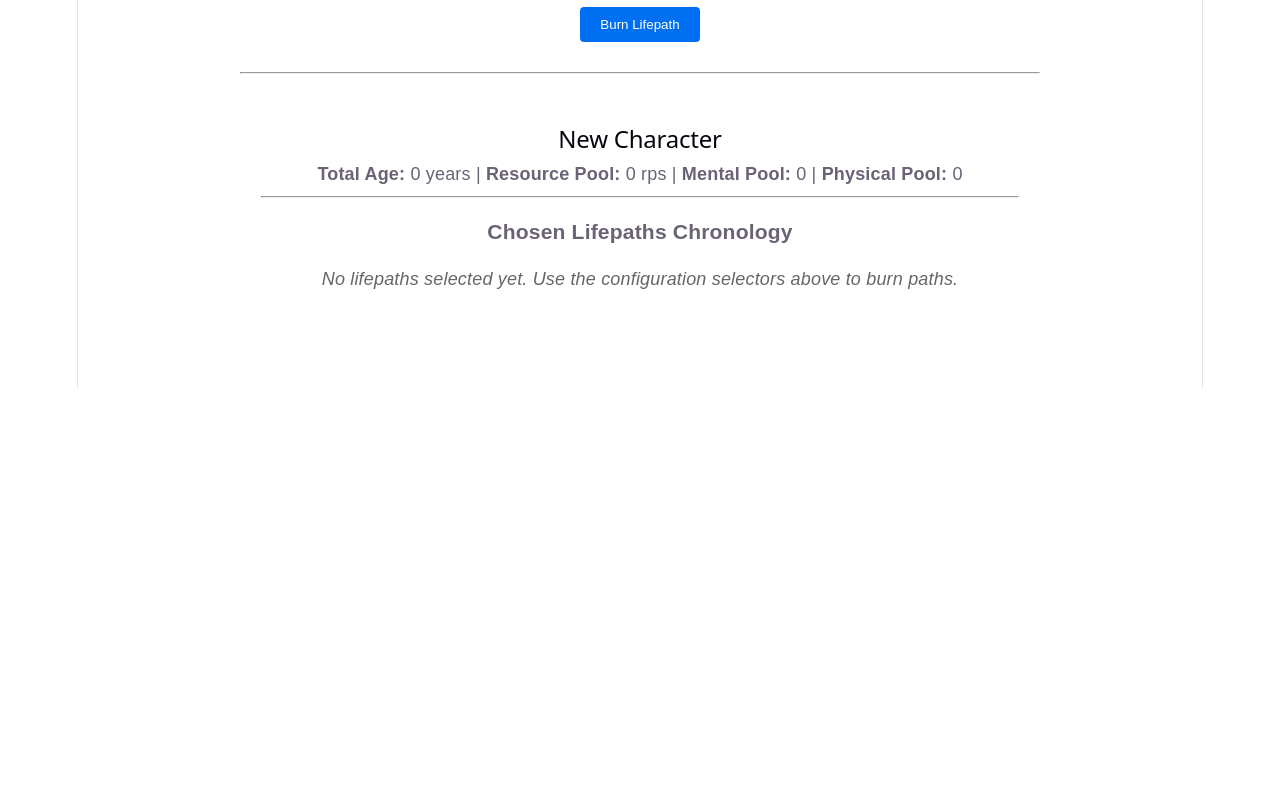
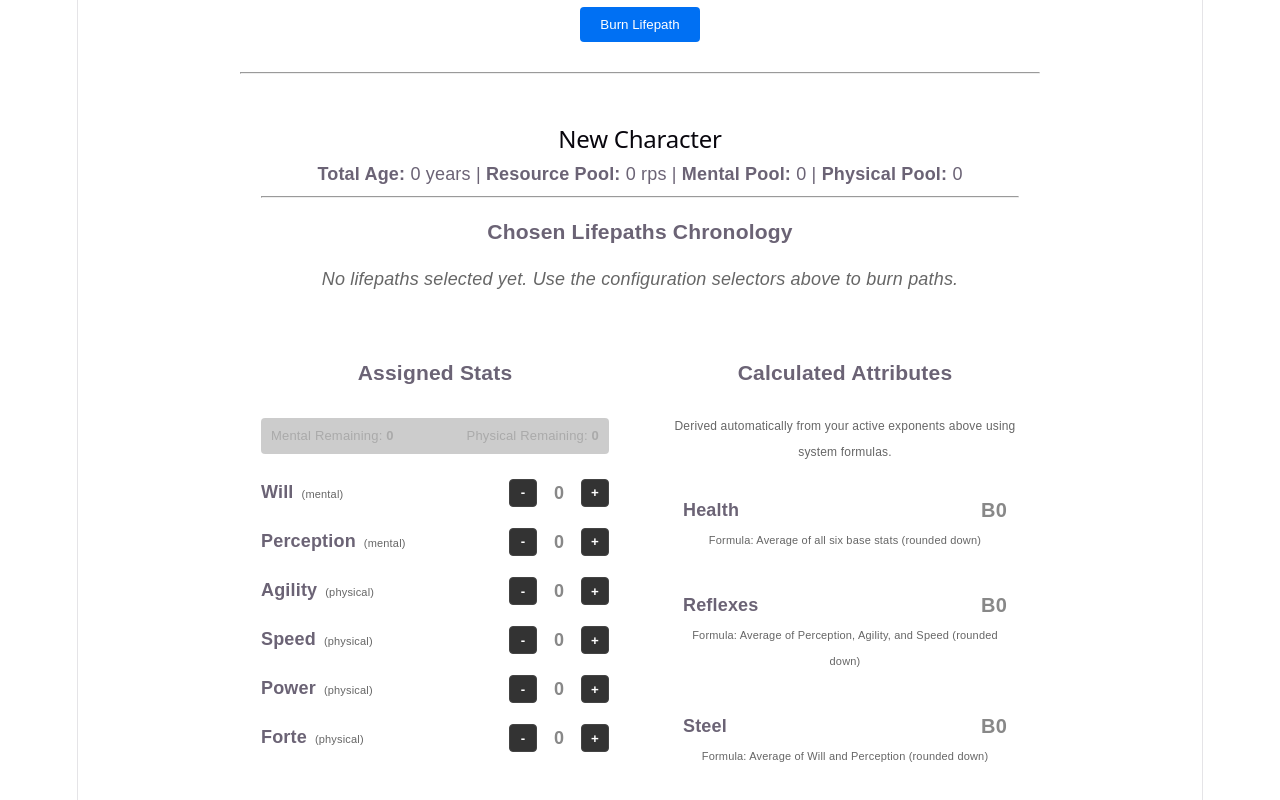
Before and after one commit to AdamChandler958/wheel-burner, a React (Vite) app in the folder web-app/: page / in a window 1280 px wide. Shown: the part 412-1212 px from the top of the page. Before the commit the page ends 800 px from the top, so only its background shows below. Built offline with nearby package versions, Linux system fonts and the light colour scheme.

Commit message:
Feat: Added attribute section

```diff
--- a/web-app/src/App.jsx
+++ b/web-app/src/App.jsx
@@ -13,7 +13,15 @@ function App() {
 
   const [character, setCharacter] = useState({
     name: "New Character",
-    chosenLifepaths: []
+    chosenLifepaths: [],
+    assignedStats: {
+      will: 0,
+      perception: 0,
+      agility: 0,
+      speed: 0,
+      power: 0,
+      forte: 0
+    }
   });
 
   useEffect(() => {
@@ -129,6 +137,25 @@ function App() {
     }));
   };
 
+  const adjustStatValue = (statName, direction, poolType) => {
+    const currentVal = character.assignedStats[statName];
+    const poolRemaining = poolType === 'mental' ? remainingMental : remainingPhysical;
+
+    if (direction === 'dec' && currentVal <= 0) return;
+
+    if (direction === 'inc' && poolRemaining <= 0) return;
+
+    const modifier = direction === 'inc' ? 1 : -1;
+
+    setCharacter(prev => ({
+      ...prev,
+      assignedStats: {
+        ...prev.assignedStats,
+        [statName]: currentVal + modifier
+      }
+    }));
+  };
+
   if (loading) return <div style={{ padding: '20px' }}>Loading Master Ruleset Assets...</div>;
   if (!rules || !rules.lifepaths) return <div style={{ padding: '20px' }}>Error: Data compilation missing or malformed.</div>;
 
@@ -200,6 +227,22 @@ function App() {
 
   const finalMentalPool = baseMentalPool + lifepathMentalMod;
   const finalPhysicalPool = basePhysicalPool + lifepathPhysicalMod;
+
+  const stats = character.assignedStats;
+
+  const spentMental = stats.will + stats.perception;
+  const remainingMental = finalMentalPool - spentMental;
+
+  const spentPhysical = stats.agility + stats.speed + stats.power + stats.forte;
+  const remainingPhysical = finalPhysicalPool - spentPhysical;
+
+  const healthSum = stats.will + stats.perception + stats.agility + stats.speed + stats.power + stats.forte;
+  const calculatedHealth = healthSum > 0 ? Math.floor(healthSum / 6) : 0;
+
+  const reflexesSum = stats.perception + stats.agility + stats.speed;
+  const calculatedReflexes = reflexesSum > 0 ? Math.floor(reflexesSum / 3) : 0;
+
+  const calculatedSteel = stats.will > 0 ? Math.floor((stats.will + stats.perception) / 2) : 0;
 
   return (
     <div style={{ maxWidth: '800px', margin: '0 auto', padding: '20px', fontFamily: 'sans-serif' }}>
@@ -341,6 +384,106 @@ function App() {
             </ol>
           )}
       </div>
+      <div style={{
+        display: 'grid',
+        gridTemplateColumns: '1fr 1fr',
+        gap: '20px',
+        marginTop: '25px',
+        marginBottom: '30px'
+      }}>
+
+        <div style={{ backgroundColor: 'rgba(255,255,255,0.02)', border: '1px solid rgba(255,255,255,0.1)', padding: '20px', borderRadius: '8px' }}>
+          <h3 style={{ marginTop: 0, borderBottom: '1px solid rgba(255,255,255,0.1)', paddingBottom: '10px' }}>
+            Assigned Stats
+          </h3>
+
+          <div style={{ display: 'flex', justifyContent: 'space-between', fontSize: '13px', marginBottom: '15px', padding: '5px 10px', backgroundColor: 'rgba(0,0,0,0.2)', borderRadius: '4px' }}>
+            <span style={{ color: remainingMental < 0 ? '#ff4d4d' : '#aaa' }}>
+              Mental Remaining: <strong>{remainingMental}</strong>
+            </span>
+            <span style={{ color: remainingPhysical < 0 ? '#ff4d4d' : '#aaa' }}>
+              Physical Remaining: <strong>{remainingPhysical}</strong>
+            </span>
+          </div>
+
+          {[
+            { key: 'will', name: 'Will', type: 'mental' },
+            { key: 'perception', name: 'Perception', type: 'mental' },
+            { key: 'agility', name: 'Agility', type: 'physical' },
+            { key: 'speed', name: 'Speed', type: 'physical' },
+            { key: 'power', name: 'Power', type: 'physical' },
+            { key: 'forte', name: 'Forte', type: 'physical' }
+          ].map(stat => (
+            <div key={stat.key} style={{ display: 'flex', alignItems: 'center', justifyContent: 'space-between', padding: '10px 0', borderBottom: '1px solid rgba(255,255,255,0.05)' }}>
+              <div>
+                <strong style={{ textTransform: 'capitalize' }}>{stat.name}</strong>
+                <span style={{ fontSize: '11px', color: '#666', marginLeft: '8px' }}>({stat.type})</span>
+              </div>
+
+              <div style={{ display: 'flex', alignItems: 'center', gap: '12px' }}>
+                <button
+                  onClick={() => adjustStatValue(stat.key, 'dec', stat.type)}
+                  style={{ width: '28px', height: '28px', fontWeight: 'bold', cursor: 'pointer', borderRadius: '4px', border: '1px solid #444', backgroundColor: '#333', color: '#fff' }}
+                >
+                  -
+                </button>
+                <span style={{ fontSize: '18px', fontWeight: 'bold', minWidth: '20px', textAlign: 'center', color:  '#888'}}>
+                  {character.assignedStats[stat.key]}
+                </span>
+                <button
+                  onClick={() => adjustStatValue(stat.key, 'inc', stat.type)}
+                  style={{ width: '28px', height: '28px', fontWeight: 'bold', cursor: 'pointer', borderRadius: '4px', border: '1px solid #444', backgroundColor: '#333', color: '#fff' }}
+                >
+                  +
+                </button>
+              </div>
+            </div>
+          ))}
+        </div>
+
+        <div style={{ backgroundColor: 'rgba(255,255,255,0.02)', border: '1px solid rgba(255,255,255,0.1)', padding: '20px', borderRadius: '8px' }}>
+          <h3 style={{ marginTop: 0, borderBottom: '1px solid rgba(255,255,255,0.1)', paddingBottom: '10px' }}>
+            Calculated Attributes
+          </h3>
+          <p style={{ fontSize: '12px', color: '#666', marginTop: '-5px', marginBottom: '20px' }}>
+            Derived automatically from your active exponents above using system formulas.
+          </p>
+
+          <div style={{ display: 'flex', flexDirection: 'column', gap: '15px' }}>
+
+            <div style={{ padding: '12px', backgroundColor: 'rgba(255,255,255,0.03)'}}>
+              <div style={{ display: 'flex', justifyContent: 'space-between', alignItems: 'center' }}>
+                <strong>Health</strong>
+                <span style={{ fontSize: '20px', fontWeight: 'bold', color: '#888' }}>B{calculatedHealth}</span>
+              </div>
+              <span style={{ fontSize: '11px', color: '#666', display: 'block', marginTop: '4px' }}>
+                Formula: Average of all six base stats (rounded down)
+              </span>
+            </div>
+
+            <div style={{ padding: '12px', backgroundColor: 'rgba(255,255,255,0.03)'}}>
+              <div style={{ display: 'flex', justifyContent: 'space-between', alignItems: 'center' }}>
+                <strong>Reflexes</strong>
+                <span style={{ fontSize: '20px', fontWeight: 'bold', color: '#888' }}>B{calculatedReflexes}</span>
+              </div>
+              <span style={{ fontSize: '11px', color: '#666', display: 'block', marginTop: '4px' }}>
+                Formula: Average of Perception, Agility, and Speed (rounded down)
+              </span>
+            </div>
+
+            <div style={{ padding: '12px', backgroundColor: 'rgba(255,255,255,0.03)'}}>
+              <div style={{ display: 'flex', justifyContent: 'space-between', alignItems: 'center' }}>
+                <strong>Steel</strong>
+                <span style={{ fontSize: '20px', fontWeight: 'bold', color: '#888'  }}>B{calculatedSteel}</span>
+              </div>
+              <span style={{ fontSize: '11px', color: '#666', display: 'block', marginTop: '4px' }}>
+                Formula: Average of Will and Perception (rounded down)
+              </span>
+            </div>
+          </div>
+        </div>
+
+      </div>
       {pendingLifepath && (
         <div style={{
           position: 'fixed',
```
